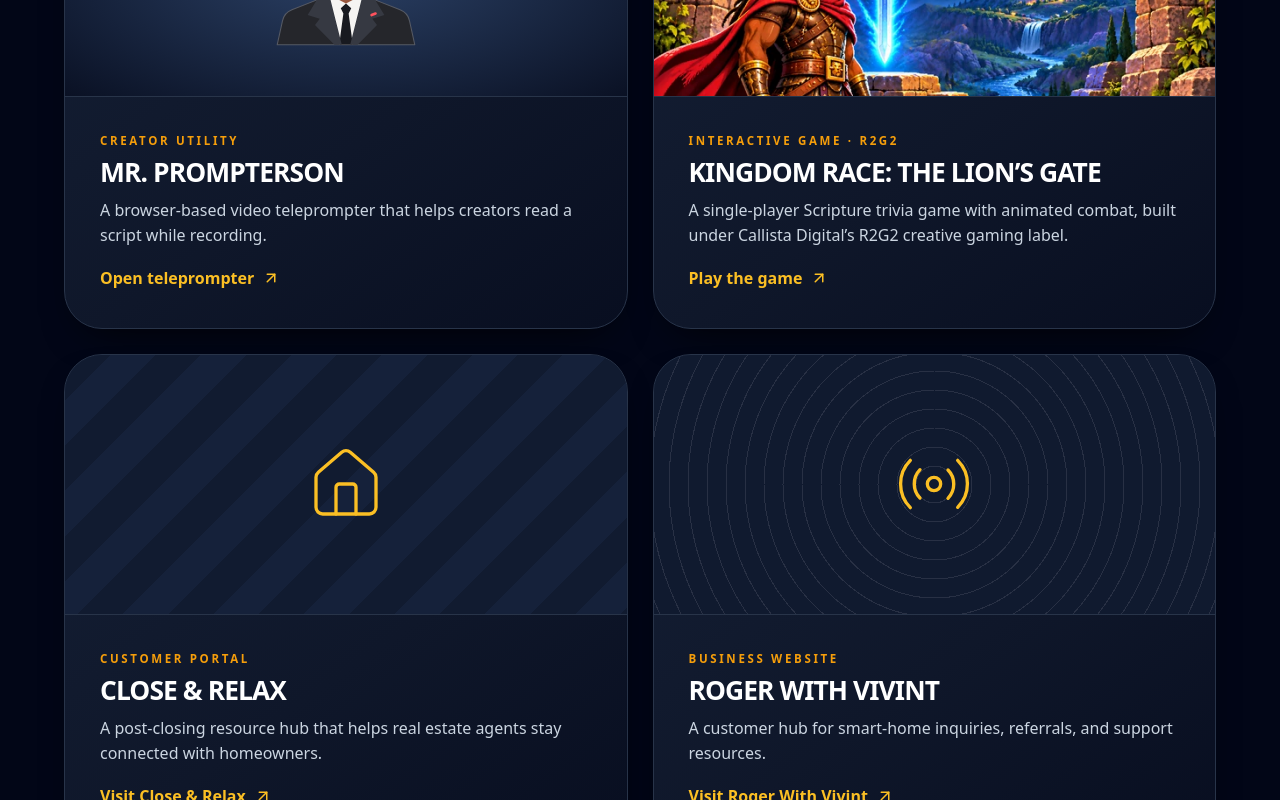
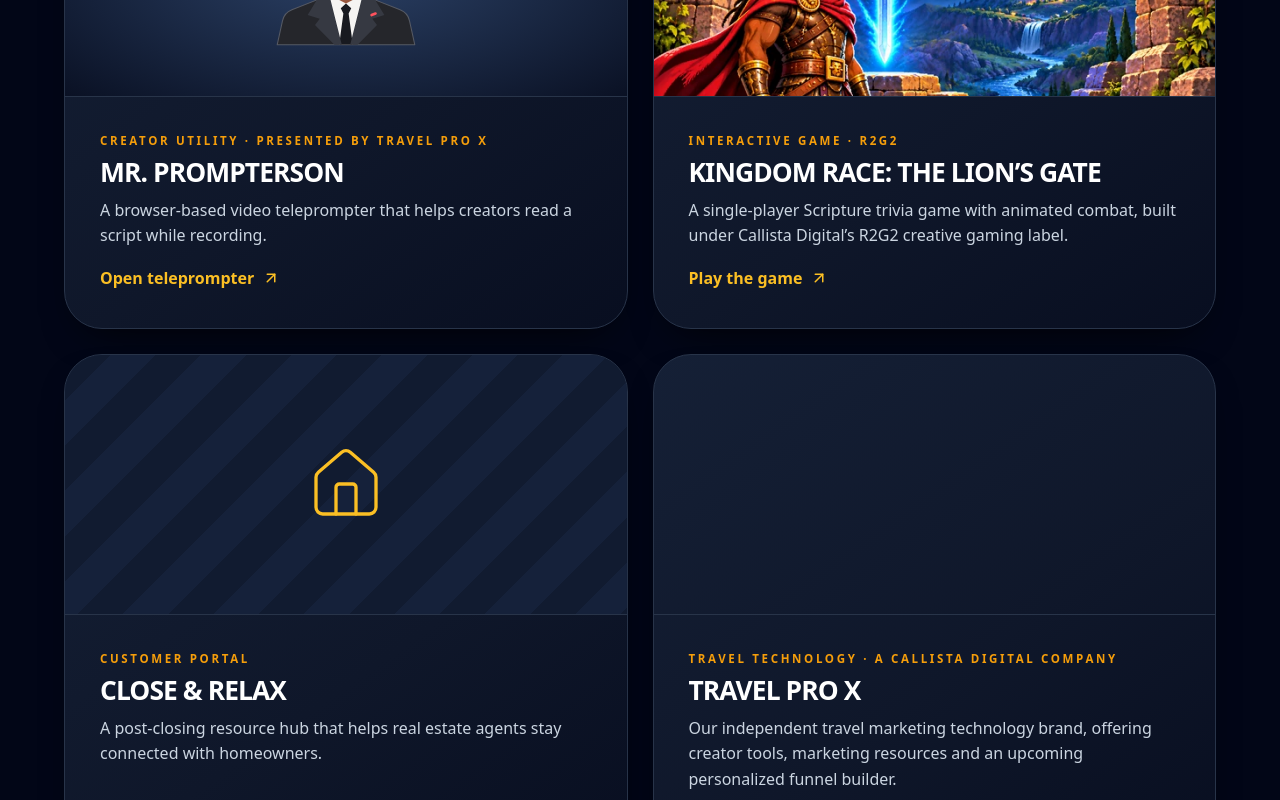
Before and after one commit to rahjreed/callistadigital-site, a React (Vite) app: page / in a window 1280 px wide. Shown: the part 2260-3060 px from the top of the page. Built offline with nearby package versions, Linux system fonts and the light colour scheme.

Commit message:
Update portfolio brand relationships without redesign

```diff
--- a/src/site.js
+++ b/src/site.js
@@ -19,7 +19,7 @@ export const tools = [
 export const projects = [
   {
     name: tools[0].name,
-    category: 'Creator utility',
+    category: 'Creator utility · Presented by Travel Pro X',
     description: 'A browser-based video teleprompter that helps creators read a script while recording.',
     url: tools[0].url,
     action: 'Open teleprompter',
@@ -44,11 +44,11 @@ export const projects = [
     artwork: 'close',
   },
   {
-    name: 'Roger With Vivint',
-    category: 'Business website',
-    description: 'A customer hub for smart-home inquiries, referrals, and support resources.',
-    url: 'https://www.rogerwithvivint.com/',
-    action: 'Visit Roger With Vivint',
-    artwork: 'roger',
+    name: 'Travel Pro X',
+    category: 'Travel technology · A Callista Digital Company',
+    description: 'Our independent travel marketing technology brand, offering creator tools, marketing resources and an upcoming personalized funnel builder.',
+    url: 'https://www.travelprox.com/',
+    action: 'Visit Travel Pro X',
+    artwork: 'travel',
   },
 ];
```
